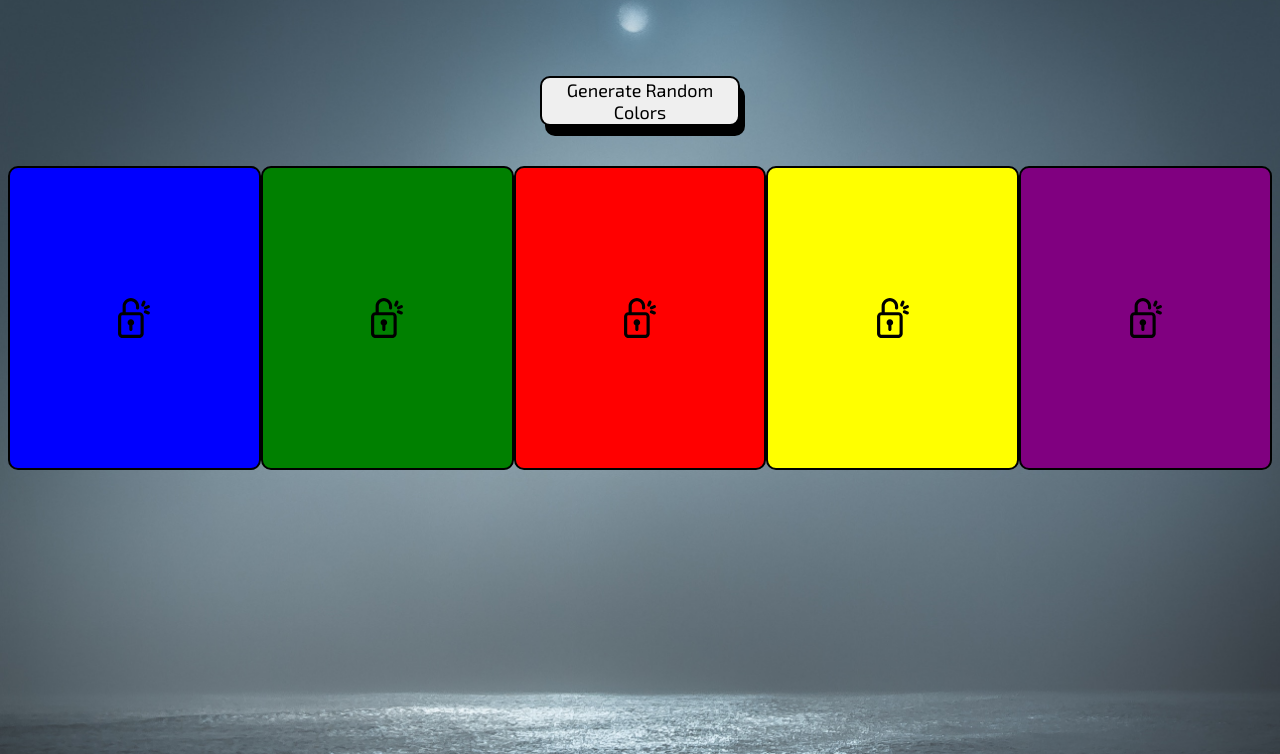
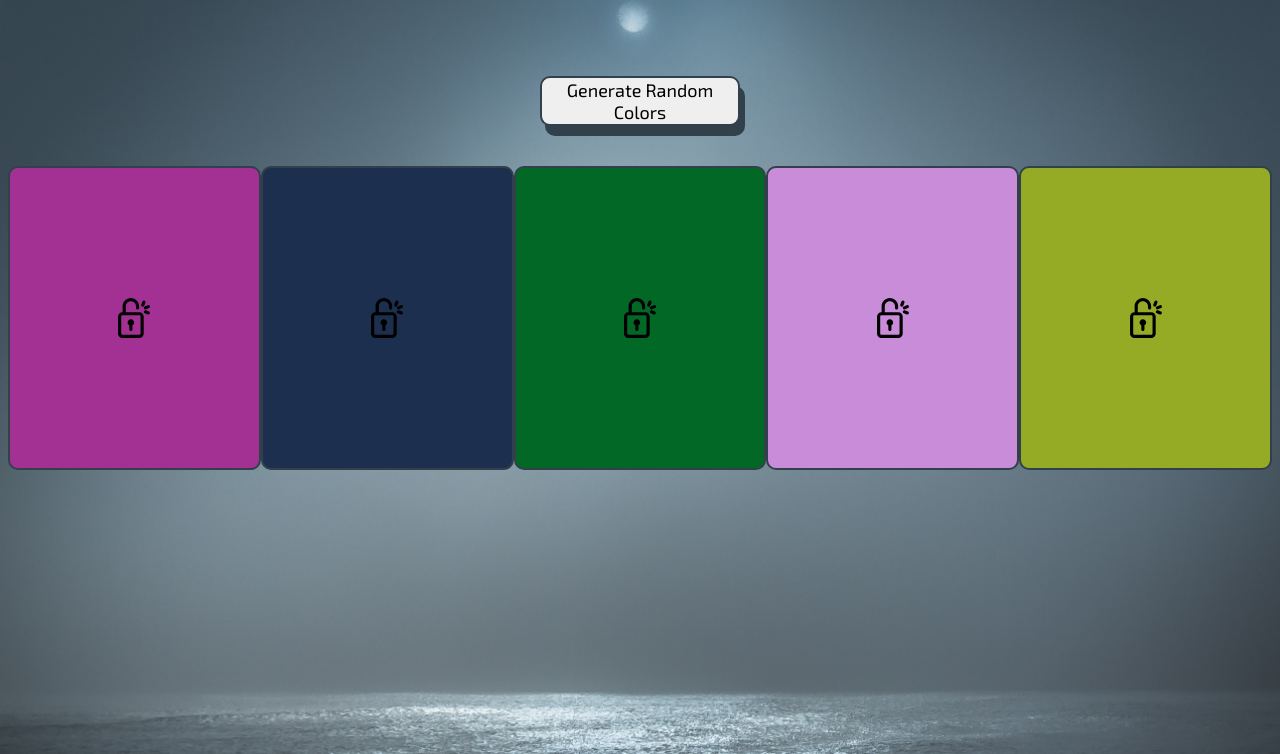
Before and after one commit to jasonhughes1/Palette-Picker-PWA, a website: page public/index.html in a window 1280 px wide. Shown: the part 134-888 px from the top of the page. Drawn offline with nearby package versions, Linux system fonts and the light colour scheme.

Commit message:
Colors are now generating randomly on page load and on button click

```diff
--- a/public/css/styles.css
+++ b/public/css/styles.css
@@ -28,7 +28,7 @@ main {
 }
 
 .main-color {
-  border: 2px solid black;
+  border: 2px solid #32404B;
   border-radius: 10px;
 }
 
@@ -41,9 +41,9 @@ main {
   height: 50px;
   width: 200px;
   font-size: 18px;
-  border: 2px solid black;
+  border: 2px solid #32404B;
   border-radius: 10px;
-  box-shadow: 5px 10px black;
+  box-shadow: 5px 10px #32404B;
   margin-bottom: 30px;
   margin-top: 50px;
   cursor: pointer;
@@ -54,23 +54,23 @@ main {
 }
 
 
-#color1 {
+.color1 {
   background-color: blue;
 }
 
-#color2 {
+.color2 {
   background-color: green;
 }
 
-#color3 {
+.color3 {
   background-color: red;
 }
 
-#color4 {
+.color4 {
   background-color: yellow;
 }
 
-#color5 {
+.color5 {
   background-color: purple;
 }
 
--- a/public/index.html
+++ b/public/index.html
@@ -13,23 +13,23 @@
       <button class='generate-button'>Generate Random Colors</button>
     </div>
       <section class='main-pallete'>
-        <article id = 'color1' class = 'main-color color'>
+        <article class = 'main-color color1 color '>
           <div class='unlocked-image'></div>
           <h3 class='hex-code'></h3>
         </article>
-        <article id = 'color2' class = 'main-color color'>
+        <article class = 'main-color color2 color'>
           <div class="unlocked-image"></div>
           <h3 class='hex-code'></h3>
         </article>
-        <article id = 'color3' class = 'main-color color'>
+        <article class = 'main-color color3 color'>
           <div class="unlocked-image"></div>
           <h3 class='hex-code'></h3>
         </article>
-        <article id = 'color4' class = 'main-color color'>
+        <article class = 'main-color color4 color'>
           <div class="unlocked-image"></div>
           <h3 class='hex-code'></h3>
         </article>
-        <article id = 'color5' class = 'main-color color'>
+        <article class = 'main-color color5 color'>
           <div class="unlocked-image"></div>
           <h3 class='hex-code'></h3>
         </article>
```
